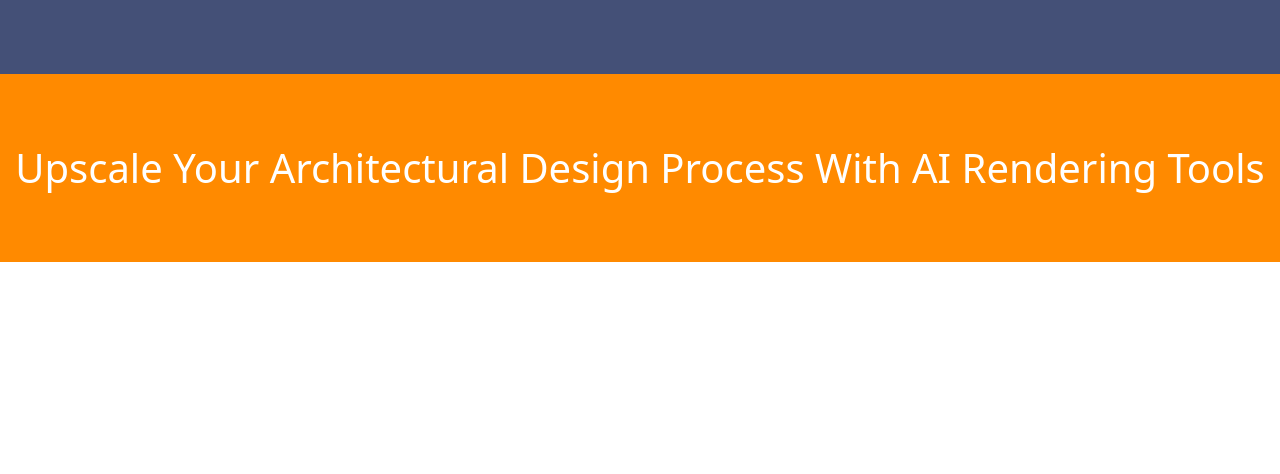
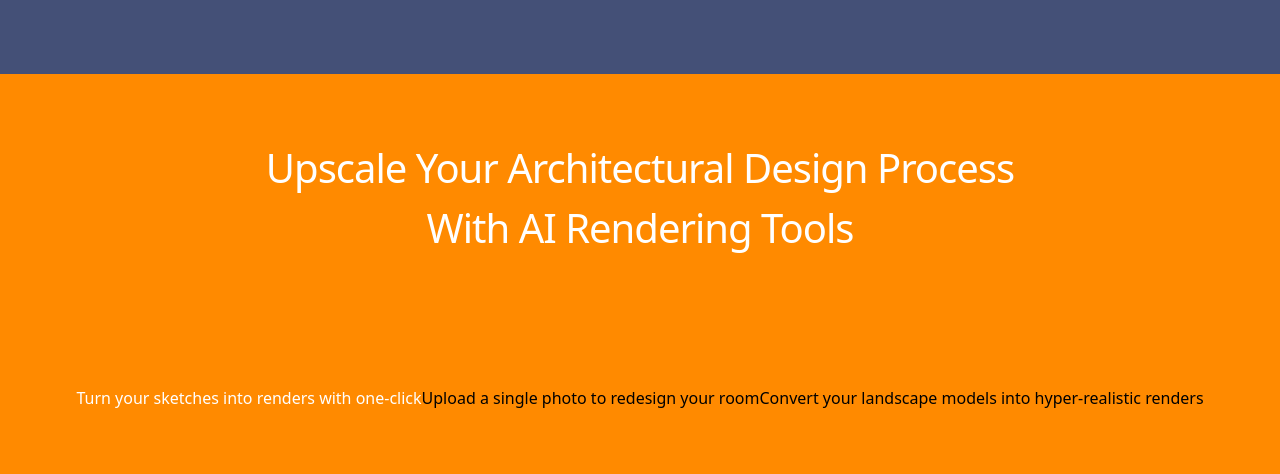
Before and after one commit to Tanvir-Savab/archivinci_clone, a website: page src/index.html in a window 1280 px wide. Shown: the part 2034-2508 px from the top of the page. Before the commit the page ends 2296 px from the top, so only its background shows below. Drawn offline with nearby package versions, Linux system fonts and the light colour scheme.

Commit message:
making other section

```diff
--- a/src/index.html
+++ b/src/index.html
@@ -111,11 +111,16 @@
             </div>
         </section>
     </div>
-<div class="bg-[#ff8a00] py-16">
-    <div class="flex items-center justify-center">
-        <h1 class="text-white font-normal text-[40px]">Upscale Your Architectural Design Process With AI Rendering Tools</h1>
+    <div class="bg-[#ff8a00] flex items-center justify-center py-16">
+        <div class="flex items-center justify-center">
+            <h1 class="text-white font-normal text-[40px] text-center tracking-tight">Upscale Your Architectural Design Process<br> With AI Rendering Tools</h1>
+        </div>
+    </div>
+    <div class="bg-[#ff8a00] flex items-center justify-center py-16">
+        <p class="text-white">Turn your sketches into renders with one-click</p>
+        <p>Upload a single photo to redesign your room</p>
+        <p>Convert your landscape models into hyper-realistic renders</p>
     </div>
 
-</div>
 </body>
 </html>
```
Also changed, not shown: css/style.css.
